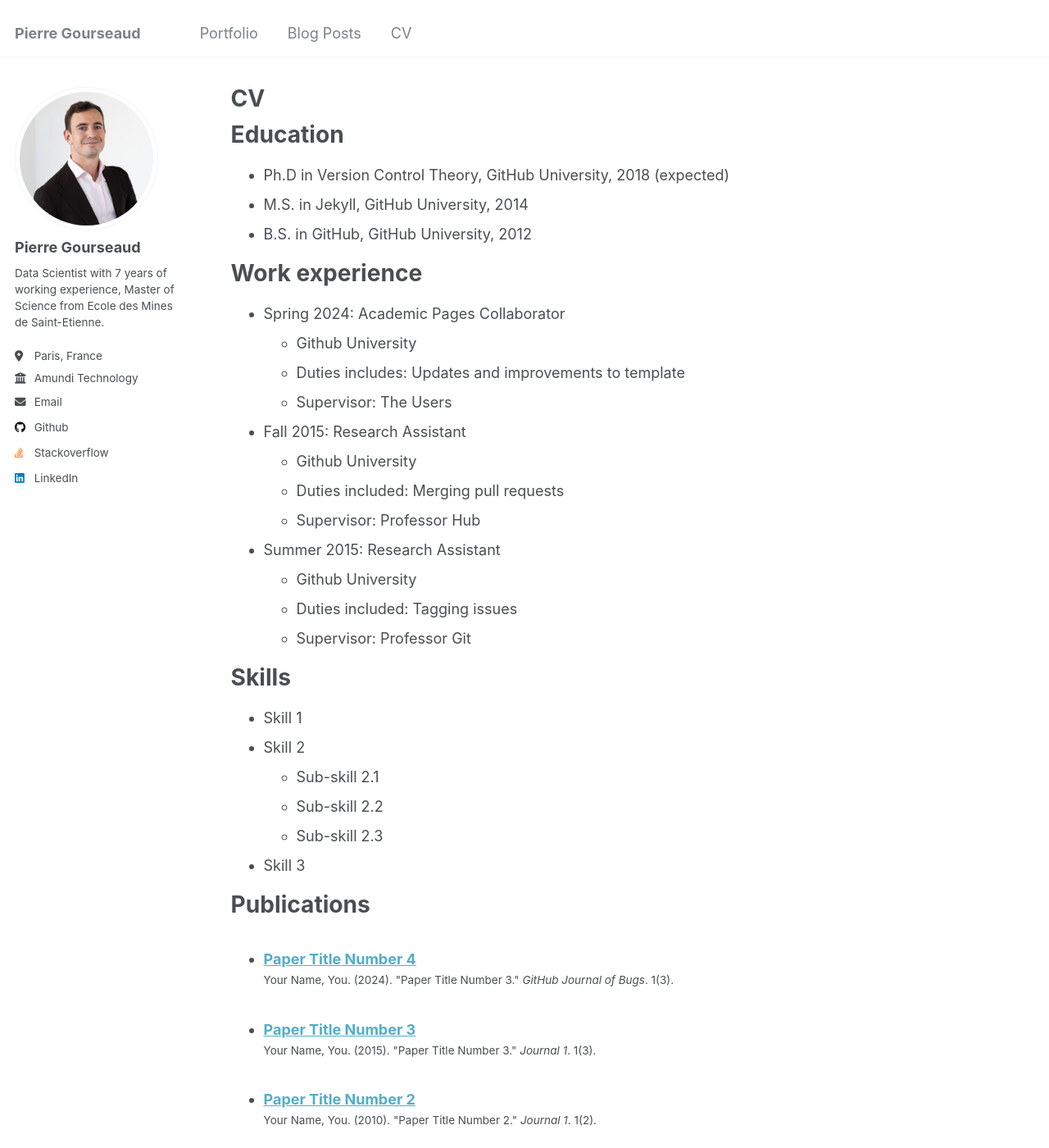
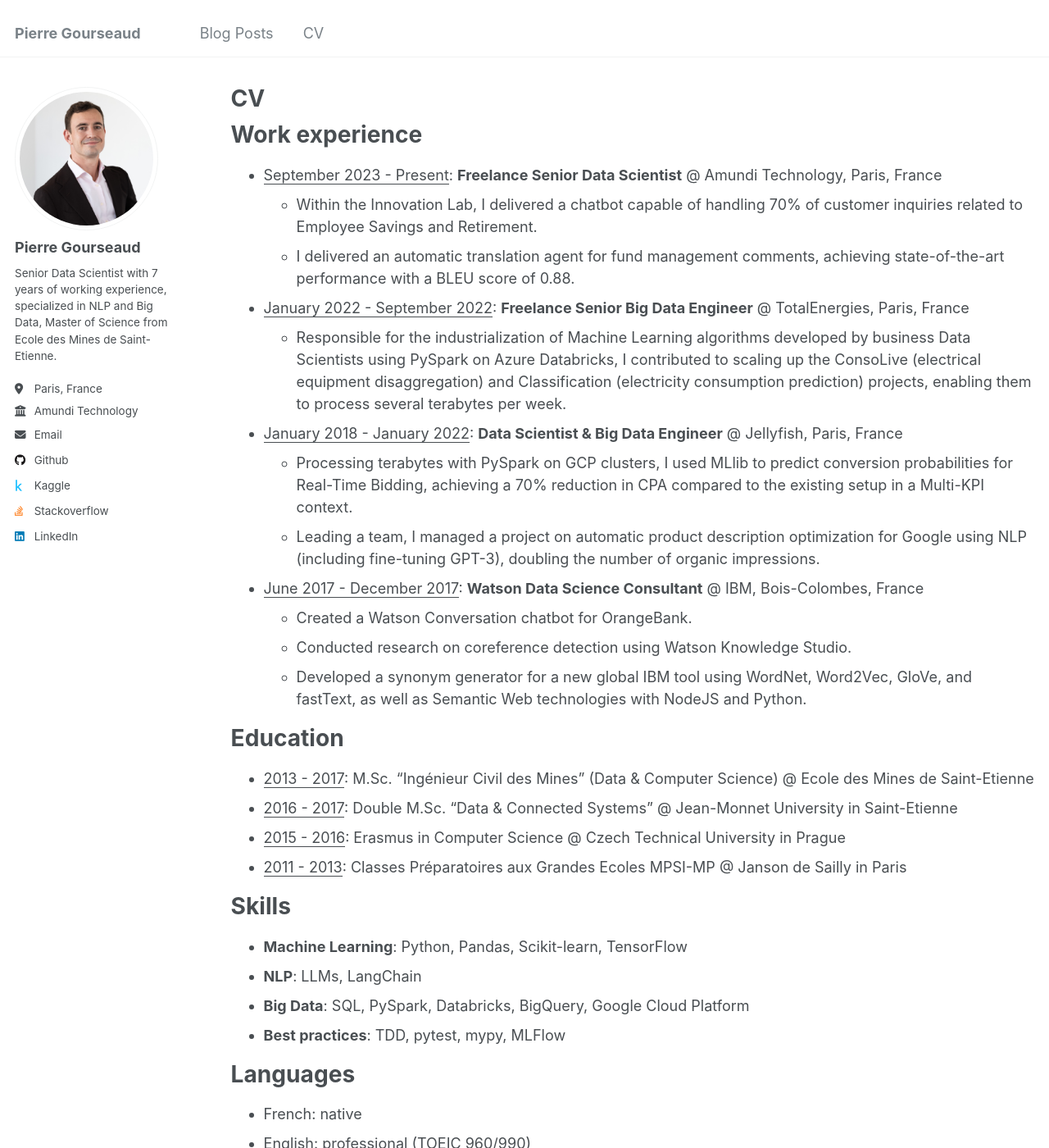
Before and after one commit to p-gourseaud/p-gourseaud.github.io, a Jekyll site: the page built from _pages/cv.md, in a window 1280 px wide and 1400 px high. Shown: the whole window at 82% size. Built offline with Jekyll 4.4.1, drawn with Linux system fonts in a browser that asks for light colours; some of the changed text lies outside the part shown.

Commit message:
feat: adding CV

```diff
--- a/_config.yml
+++ b/_config.yml
@@ -24,7 +24,7 @@ author:
   avatar           : "profile.png"
   name             : "Pierre Gourseaud"
   pronouns         : # example: "she/her"
-  bio              : "Data Scientist with 7 years of working experience, Master of Science from Ecole des Mines de Saint-Etienne."
+  bio              : "Senior Data Scientist with 7 years of working experience, specialized in NLP and Big Data, Master of Science from Ecole des Mines de Saint-Etienne."
   location         : "Paris, France"
   employer         : "Amundi Technology"
   uri              : # URL
@@ -45,7 +45,7 @@ author:
   codepen          : # Username
   dribbble         : # Username
   github           : "p-gourseaud"
-  kaggle           : # Username
+  kaggle           : "gourseaud"
   stackoverflow    : "7193352/pierre-gourseaud" # User number or user number and name (i.e., use "1" or "1/jeff-atwood")
 
   # Social media
--- a/_data/navigation.yml
+++ b/_data/navigation.yml
@@ -14,8 +14,8 @@ main:
   # - title: "Teaching"
   #   url: /teaching/
 
-  - title: "Portfolio"
-    url: /portfolio/
+  # - title: "Portfolio"
+  #   url: /portfolio/
 
   - title: "Blog Posts"
     url: /year-archive/
--- a/_pages/cv.md
+++ b/_pages/cv.md
@@ -9,38 +9,44 @@ redirect_from:
 
 {% include base_path %}
 
+Work experience
+======
+* <ins>September 2023 - Present</ins>: **Freelance Senior Data Scientist** @ Amundi Technology, Paris, France
+  * Within the Innovation Lab, I delivered a chatbot capable of handling 70% of customer inquiries related to Employee Savings and Retirement.
+  * I delivered an automatic translation agent for fund management comments, achieving state-of-the-art performance with a BLEU score of 0.88.
+
+* <ins>January 2022 - September 2022</ins>: **Freelance Senior Big Data Engineer** @ TotalEnergies, Paris, France
+  * Responsible for the industrialization of Machine Learning algorithms developed by business Data Scientists using PySpark on Azure Databricks, I contributed to scaling up the ConsoLive (electrical equipment disaggregation) and Classification (electricity consumption prediction) projects, enabling them to process several terabytes per week.
+
+* <ins>January 2018 - January 2022</ins>: **Data Scientist & Big Data Engineer** @ Jellyfish, Paris, France
+  * Processing terabytes with PySpark on GCP clusters, I used MLlib to predict conversion probabilities for Real-Time Bidding, achieving a 70% reduction in CPA compared to the existing setup in a Multi-KPI context.
+  * Leading a team, I managed a project on automatic product description optimization for Google using NLP (including fine-tuning GPT-3), doubling the number of organic impressions.
+
+* <ins>June 2017 - December 2017</ins>: **Watson Data Science Consultant** @ IBM, Bois-Colombes, France
+  * Created a Watson Conversation chatbot for OrangeBank.
+  * Conducted research on coreference detection using Watson Knowledge Studio.
+  * Developed a synonym generator for a new global IBM tool using WordNet, Word2Vec, GloVe, and fastText, as well as Semantic Web technologies with NodeJS and Python.
+
 Education
 ======
-* Ph.D in Version Control Theory, GitHub University, 2018 (expected)
-* M.S. in Jekyll, GitHub University, 2014
-* B.S. in GitHub, GitHub University, 2012
-
-Work experience
-======
-* Spring 2024: Academic Pages Collaborator
-  * Github University
-  * Duties includes: Updates and improvements to template
-  * Supervisor: The Users
-
-* Fall 2015: Research Assistant
-  * Github University
-  * Duties included: Merging pull requests
-  * Supervisor: Professor Hub
-
-* Summer 2015: Research Assistant
-  * Github University
-  * Duties included: Tagging issues
-  * Supervisor: Professor Git
+* <ins>2013 - 2017</ins>: M.Sc. "Ingénieur Civil des Mines" (Data & Computer Science) @ Ecole des Mines de Saint-Etienne
+* <ins>2016 - 2017</ins>: Double M.Sc. "Data & Connected Systems" @ Jean-Monnet University in Saint-Etienne
+* <ins>2015 - 2016</ins>: Erasmus in Computer Science @ Czech Technical University in Prague
+* <ins>2011 - 2013</ins>: Classes Préparatoires aux Grandes Ecoles MPSI-MP @ Janson de Sailly in Paris
 
 Skills
 ======
-* Skill 1
-* Skill 2
-  * Sub-skill 2.1
-  * Sub-skill 2.2
-  * Sub-skill 2.3
-* Skill 3
+* **Machine Learning**: Python, Pandas, Scikit-learn, TensorFlow
+* **NLP**: LLMs, LangChain
+* **Big Data**: SQL, PySpark, Databricks, BigQuery, Google Cloud Platform
+* **Best practices**: TDD, pytest, mypy, MLFlow
 
+Languages
+======
+* French: native
+* English: professional (TOEIC 960/990)
+
+<!--
 Publications
 ======
   <ul>{% for post in site.publications reversed %}
@@ -61,4 +67,4 @@ Teaching
 
 Service and leadership
 ======
-* Currently signed in to 43 different slack teams
+* Currently signed in to 43 different slack teams -->
```
Also changed, not shown: _data/authors.yml (+7 -0 lines), _posts/2012-08-14-blog-post-1.md (deleted, +0 -20 lines).
